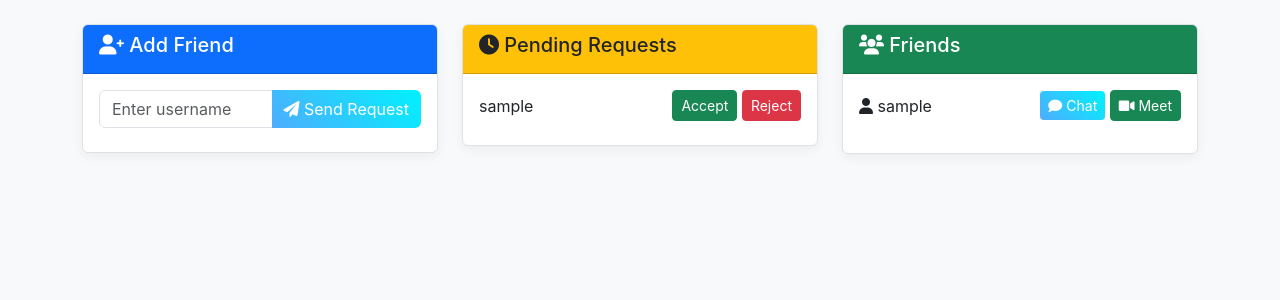
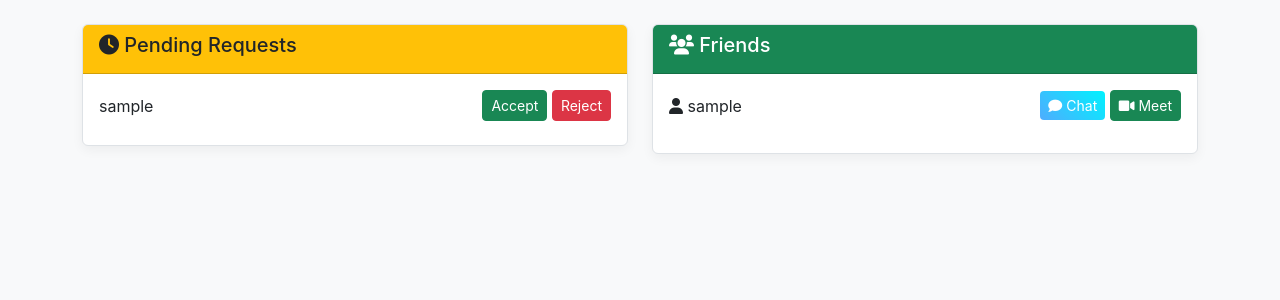
Before and after one commit to SwapnanilDatta/PadhAI, a Django app: page /dashboard/ in a window 1280 px wide. Shown: the part 57-357 px from the top of the page. Run offline with Django 5.2, Linux system fonts and the light colour scheme; a user stored in the database is signed in; tables that the repository leaves empty hold one stand-in row (values such as "Sample post").

Commit message:
teacher, student dual dashboard

```diff
--- a/meeting_app/core/views.py
+++ b/meeting_app/core/views.py
@@ -6,6 +6,7 @@ from django.contrib.auth.models import User
 from django.http import JsonResponse
 from django.db.models import Q
 from .models import FriendRequest, Friendship, ChatRoom, Message, Meeting
+from teacher.models import Teacher
 import json
 
 def home(request):
@@ -27,12 +28,18 @@ def register(request):
 
 @login_required
 def dashboard(request):
+    is_teacher = Teacher.objects.filter(user=request.user).exists()
     friends = get_user_friends(request.user)
     pending_requests = FriendRequest.objects.filter(to_user=request.user, status='pending')
-    return render(request, 'meetings/dashboard.html', {
+    context = {
         'friends': friends,
-        'pending_requests': pending_requests
-    })
+        'pending_requests': pending_requests,
+        'is_teacher': is_teacher
+    }
+    if not is_teacher:
+        teachers = Teacher.objects.select_related('user').all()
+        context['teachers'] = teachers
+    return render(request, 'meetings/dashboard.html', context)
 
 @login_required
 def send_friend_request(request):
--- a/meeting_app/templates/chatbot/home.html
+++ b/meeting_app/templates/chatbot/home.html
@@ -19,6 +19,7 @@
                         <div class="d-grid gap-2 d-sm-flex justify-content-sm-center">
                             <a href="{% url 'new_chat' %}" class="btn btn-primary btn-lg px-4 gap-3">Start New Chat</a>
                             <a href="{% url 'chat_list' %}" class="btn btn-outline-secondary btn-lg px-4">View History</a>
+                            <a href="{% url 'dashboard' %}" class="btn btn-outline-primary btn-lg px-4">Go to Dashboard</a>
                         </div>
                     </div>
                 </div>
--- a/meeting_app/templates/meetings/dashboard.html
+++ b/meeting_app/templates/meetings/dashboard.html
@@ -4,29 +4,34 @@
 
 {% block content %}
 <div class="row">
-    <!-- Send Friend Request -->
+    {% if not is_teacher %}
+    <!-- Send Friend Request to Teachers -->
     <div class="col-md-4">
         <div class="card mb-4">
             <div class="card-header bg-primary text-white">
                 <h5><i class="fas fa-user-plus"></i> Add Friend</h5>
             </div>
             <div class="card-body">
-                <form id="friend-request-form">
-                    {% csrf_token %}
-                    <div class="input-group">
-                        <input type="text" class="form-control" name="username" placeholder="Enter username" required>
-                        <button class="btn btn-primary" type="submit">
-                            <i class="fas fa-paper-plane"></i> Send Request
+                {% csrf_token %}
+                <input type="text" id="teacher-search" placeholder="Search teachers..." class="form-control mb-3">
+                <div id="teachers-list" style="max-height: 300px; overflow-y: auto;">
+                    {% for teacher in teachers %}
+                    <div class="d-flex justify-content-between align-items-center mb-2 teacher-item" data-username="{{ teacher.user.username }}">
+                        <span>{{ teacher.user.username }} {% if teacher.subject %}({{ teacher.subject }}){% endif %}</span>
+                        <button class="btn btn-sm btn-primary send-request-btn" data-username="{{ teacher.user.username }}">
+                            <i class="fas fa-paper-plane"></i> Send
                         </button>
                     </div>
-                </form>
+                    {% endfor %}
+                </div>
                 <div id="request-message" class="mt-2"></div>
             </div>
         </div>
     </div>
+    {% endif %}
 
     <!-- Pending Requests -->
-    <div class="col-md-4">
+    <div class="{% if is_teacher %}col-md-6{% else %}col-md-4{% endif %}">
         <div class="card mb-4">
             <div class="card-header bg-warning text-dark">
                 <h5><i class="fas fa-clock"></i> Pending Requests</h5>
@@ -58,7 +63,7 @@
     </div>
 
     <!-- Friends List -->
-    <div class="col-md-4">
+    <div class="{% if is_teacher %}col-md-6{% else %}col-md-4{% endif %}">
         <div class="card">
             <div class="card-header bg-success text-white">
                 <h5><i class="fas fa-users"></i> Friends</h5>
@@ -114,4 +119,55 @@ document.getElementById('friend-request-form').addEventListener('submit', functi
     });
 });
 </script>
+
+<script>
+document.addEventListener('DOMContentLoaded', function() {
+    const searchInput = document.getElementById('teacher-search');
+    const teacherItems = document.querySelectorAll('.teacher-item');
+    const requestMessage = document.getElementById('request-message');
+
+    if (searchInput) {
+        searchInput.addEventListener('input', function() {
+            const filter = this.value.toLowerCase();
+            teacherItems.forEach(item => {
+                const username = item.getAttribute('data-username').toLowerCase();
+                if (username.includes(filter)) {
+                    item.style.display = '';
+                } else {
+                    item.style.display = 'none';
+                }
+            });
+        });
+    }
+
+    const sendButtons = document.querySelectorAll('.send-request-btn');
+    sendButtons.forEach(button => {
+        button.addEventListener('click', function() {
+            const username = this.getAttribute('data-username');
+            const csrfToken = document.querySelector('[name=csrfmiddlewaretoken]').value;
+
+            fetch('{% url "send_friend_request" %}', {
+                method: 'POST',
+                headers: {
+                    'Content-Type': 'application/x-www-form-urlencoded',
+                    'X-CSRFToken': csrfToken
+                },
+                body: new URLSearchParams({username: username})
+            })
+            .then(response => response.json())
+            .then(data => {
+                if (data.success) {
+                    requestMessage.innerHTML = '<div class="alert alert-success">' + data.message + '</div>';
+                } else {
+                    requestMessage.innerHTML = '<div class="alert alert-danger">' + data.message + '</div>';
+                }
+                setTimeout(() => {
+                    requestMessage.innerHTML = '';
+                }, 3000);
+            });
+        });
+    });
+});
+</script>
+
 {% endblock %}
```
